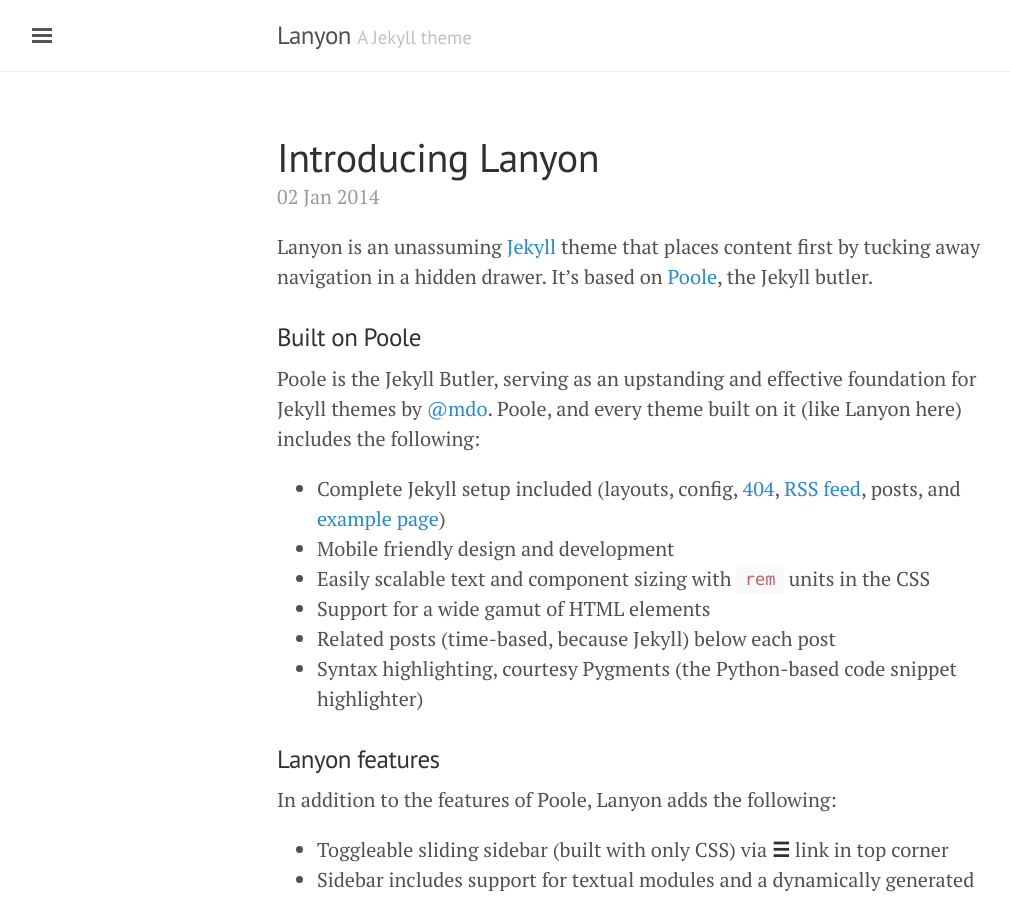
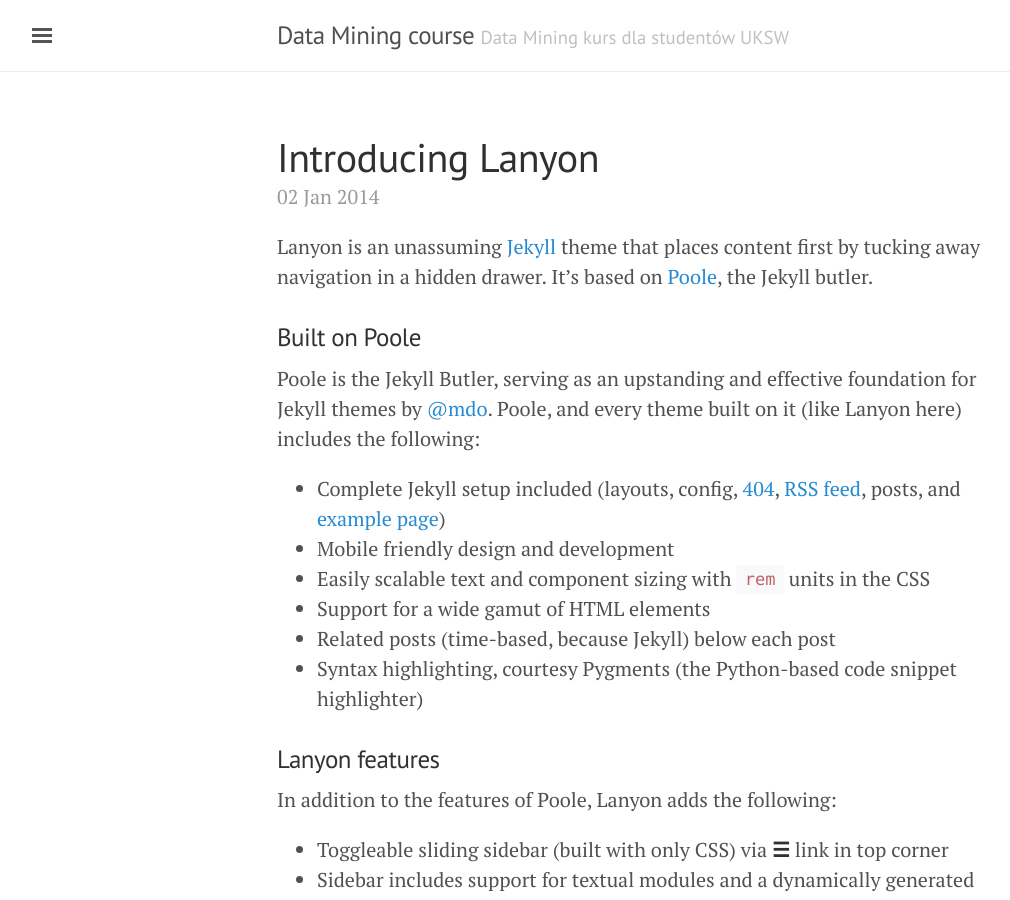
Before and after one commit to G4d0m/DataMining, a Jekyll site: the page built from index.html, in a window 1280 px wide and 900 px high. Shown: the whole window, without its empty margins (3-1013 px from the left). Built offline with Jekyll 4.4.1, drawn with Linux system fonts in a browser that asks for light colours; the list of posts is cut into pages by our own code.

Commit message:
Update _config
update config

```diff
--- a/_config.yml
+++ b/_config.yml
@@ -1,22 +1,30 @@
+# Dependencies
+markdown:            kramdown
+
+redcarpet:
+  extensions: ["tables", "fenced_code_block"]
+
 # Permalinks
 #
 # Use of `relative_permalinks` ensures post links from the index work properly.
 permalink:           pretty
-relative_permalinks: true
+
+exclude:      ["*.Rmd"]
+
 
 # Setup
-title:               Lanyon
-tagline:             'A Jekyll theme'
-description:         'A reserved <a href="http://jekyllrb.com" target="_blank">Jekyll</a> theme that places the utmost gravity on content with a hidden drawer. Made by <a href="https://twitter.com/mdo" target="_blank">@mdo</a>.'
-url:                 http://lanyon.getpoole.com
-baseurl:             ''
+title:               Data Mining course
+tagline:             'Data Mining kurs dla studentów UKSW'
+description:         'Wykład i ćwiczenia Data Mining dla studentów WMP.SNŚ UKSW'
+url:                 http://sebkaz.github.io/DataMining
+baseurl:             /
 paginate:            5
 
 # About/contact
 author:
-  name:              Mark Otto
-  url:               https://twitter.com/mdo
-  email:             markdotto@gmail.com
+  name:              Sebastian Zając
+  url:               https://sebastianzajac.pl
+  email:             s.zajac@uksw.eud.pl
 
 # Custom vars
 version:             1.0.0
```
